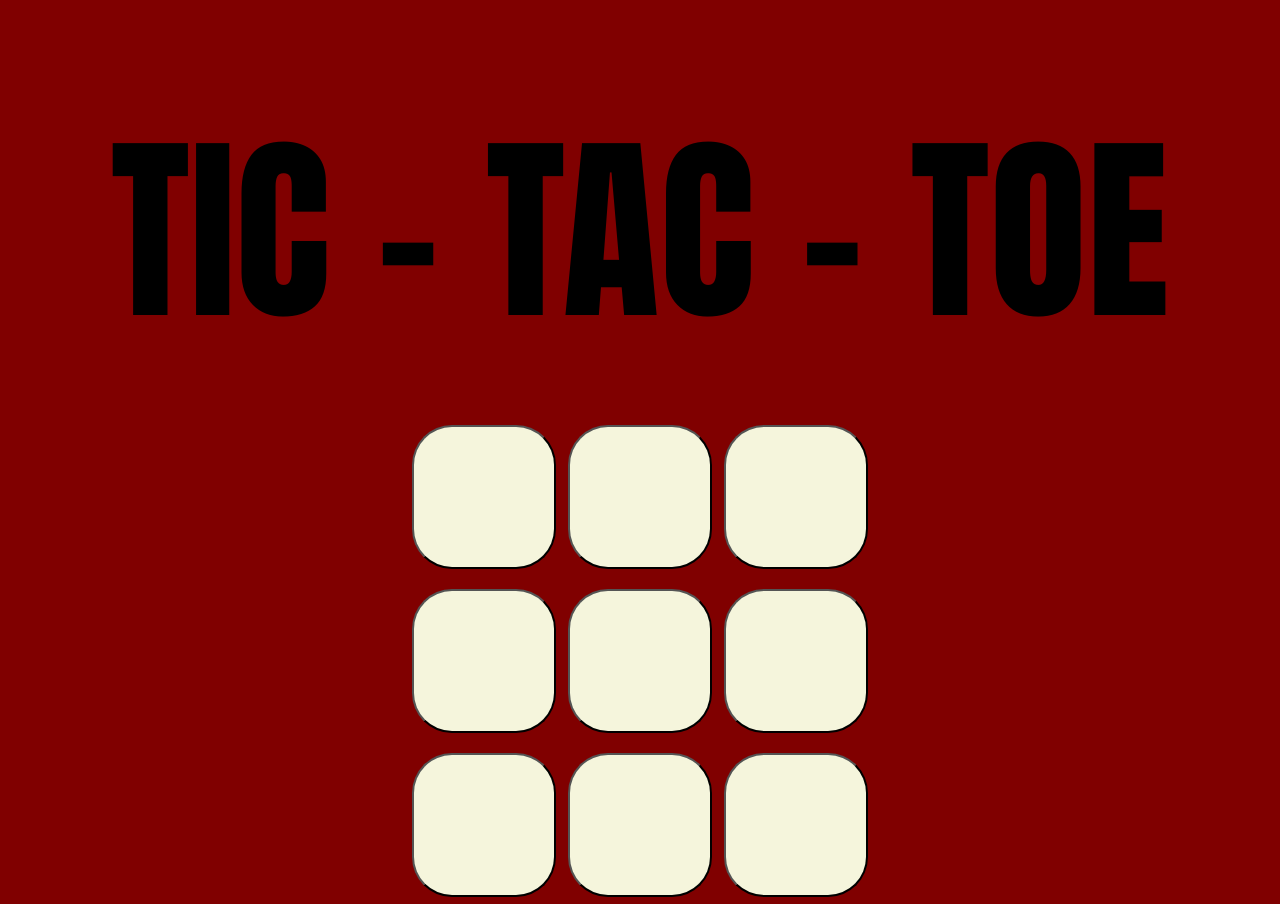
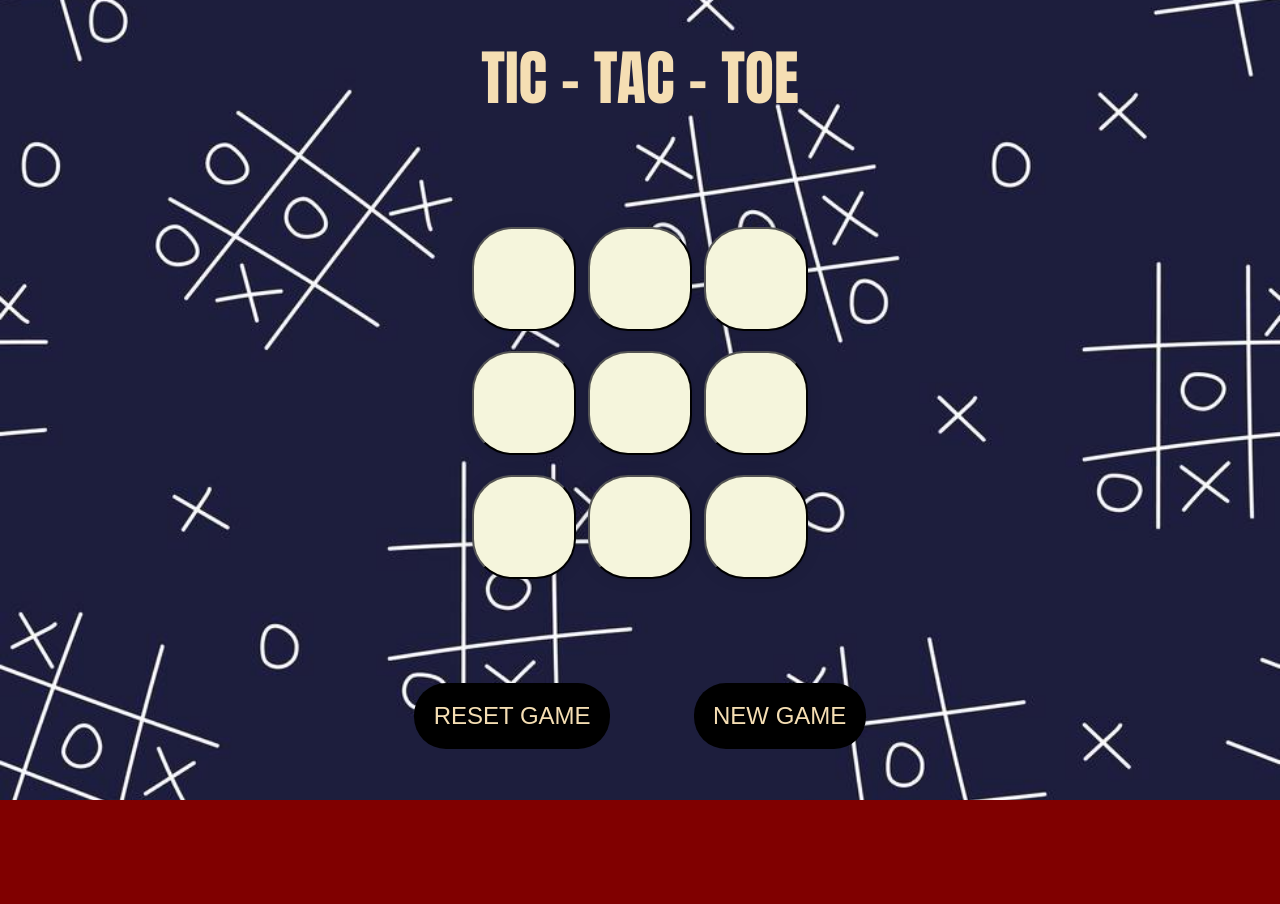
Before and after one commit to Yogesh-Analytics/TIC-TAC-TOE-, a plain HTML site: page index.html in a window 1280 px wide. Shown: the top 904 px of the page. After the commit the page ends 800 px from the top, so only its background shows below. Drawn offline with Linux system fonts and the light colour scheme.

Commit message:
Add Tic-Tac-Toe game

```diff
--- a/colour.css
+++ b/colour.css
@@ -1,40 +1,3 @@
-/* h1{
-    color: rgb(66, 66, 4);
-}
-button{
-    color: wheat;
-    background-color: brown;
-
-}
-
-h3{
-    color:blue
-} */
-/* body{
-    background-color: pink;
-}
-
-#box1{
-    background-color: brown;
-    color: burlywood;
-    height: 200px;
-    width: 200px;
-    border: 5px solid black;
-} */
-
-
-
-/* #box1{
-    background-color: brown;
-    color: burlywood;
-    height: 200px;
-    width: 200px;
-    border: 5px solid black;
-}
- */
-
-
-
 
 *{
     padding: 0;
@@ -44,6 +7,10 @@ h3{
 body{
     background-color: maroon;
     text-align: center;
+    background-image: url("image.png");
+    background-size: cover;
+    background-repeat: no-repeat;
+    background-position: center;
 }
 
 
@@ -60,8 +27,8 @@ body{
 
 
 .game{
-    height:60vmin;
-    width: 60vmin;
+    height:45vmin;
+    width: 45vmin;
     display: flex;
     flex-wrap: wrap;
     gap: 1.5vmin;
@@ -74,43 +41,59 @@ body{
 .box{
     background-color: beige;
     color: black;
-    height: 18vmin;
-    width: 18vmin;
+    height: 13vmin;
+    width: 13vmin;
     border-radius:40px ;
-    font-size: 8vmin;
-    box-shadow: 0 0 1rem black(0,0,0,0.1);
+    font-size: 6vmin;
+    box-shadow: 0 0 1rem rgba(0,0,0,0.1);
     cursor: pointer;
     transition: 0.2s;
     /* border: 2px solid rgb(230, 184, 2); */
 }
 
+.box:hover{
+    transform: scale(1.04);
+}
+
 
 h1{
-    margin-top: 5rem;
-    font-size: 200px;
+    margin-top: 2rem;
+    font-size: 60px;
+    color: wheat;
     text-align: center;
     font-family:Impact, Haettenschweiler, 'Arial Narrow Bold', sans-serif;
 }
 
 #reset-btn{
-    padding: 5rem;
-    font-size: 5rem;
+    padding: 1.2rem;
+    font-size: 1.5rem;
     border-radius: 2rem;
     background-color: black;
     color: wheat;
     border: none;
+    cursor: pointer;
+    transition: 0.3s;
 
 }
 
 #NewGameBtn{
-    padding: 5rem;
-    font-size: 5rem;
+    padding: 1.2rem;
+    font-size: 1.5rem;
     border-radius: 2rem;
     background-color: black;
     color: wheat;
     border: none;
+    cursor: pointer;
+    transition: 0.3s;
 
 }
+
+#reset-btn:hover,
+#NewGameBtn:hover{
+    background-color: wheat;
+    color: black;
+}
+
 footer {
     display: flex;
     justify-content: center;
@@ -118,13 +101,20 @@ footer {
 }
 
 #msg{
-    padding: 5vmin;
+    padding: 1rem;
     color: wheat;
     font-size: 4vmin;
+    text-align: center;
 }
+
 .msgContain{
     height: 10vmin;
+    width: 100%;
+    display: flex;
+    justify-content: center;
+    align-items: center;
 }
+
 .hide{
     display: none;
 }
--- a/script.js
+++ b/script.js
@@ -85,6 +85,5 @@ const checkWIN=()=>{
     }
 };
 
-
 rstbtn.addEventListener("click", resetGame);
 NewGameBtn.addEventListener("click", resetGame);
```
Also changed, not shown: image.png (added).
